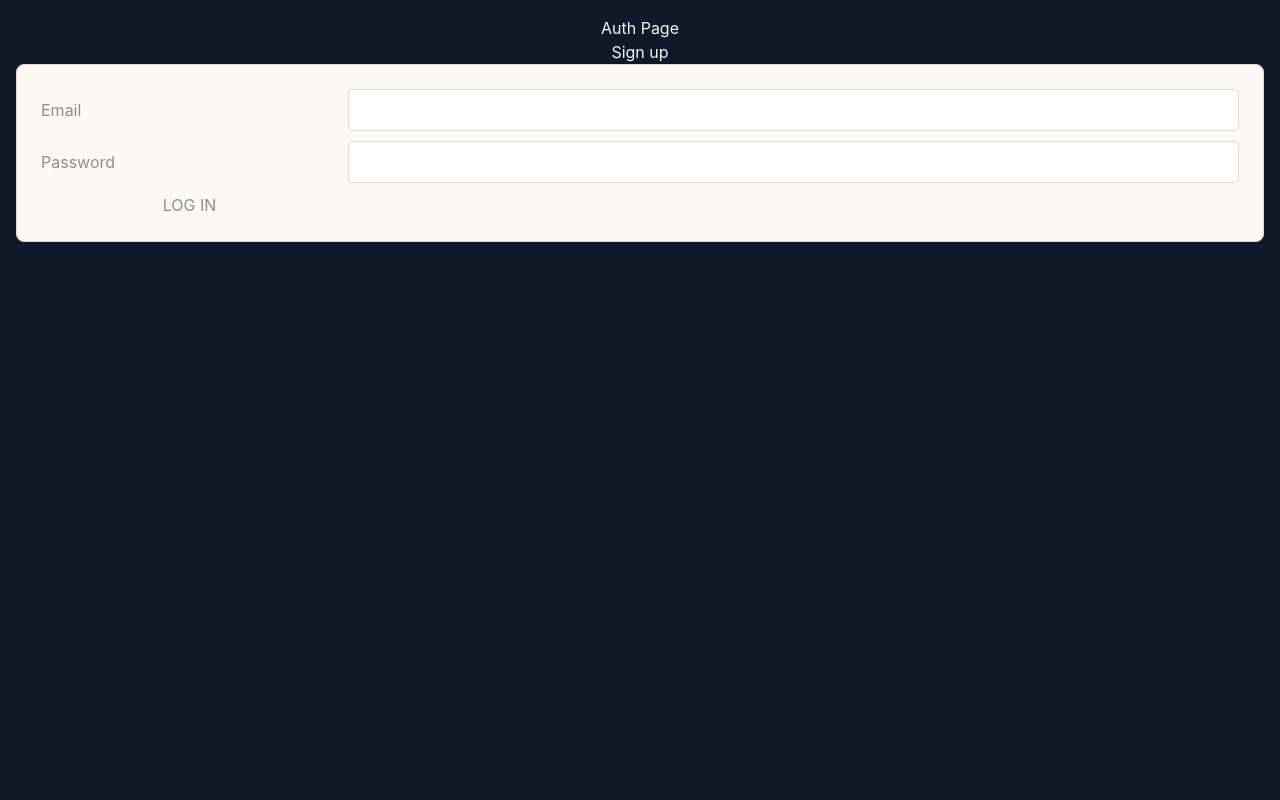
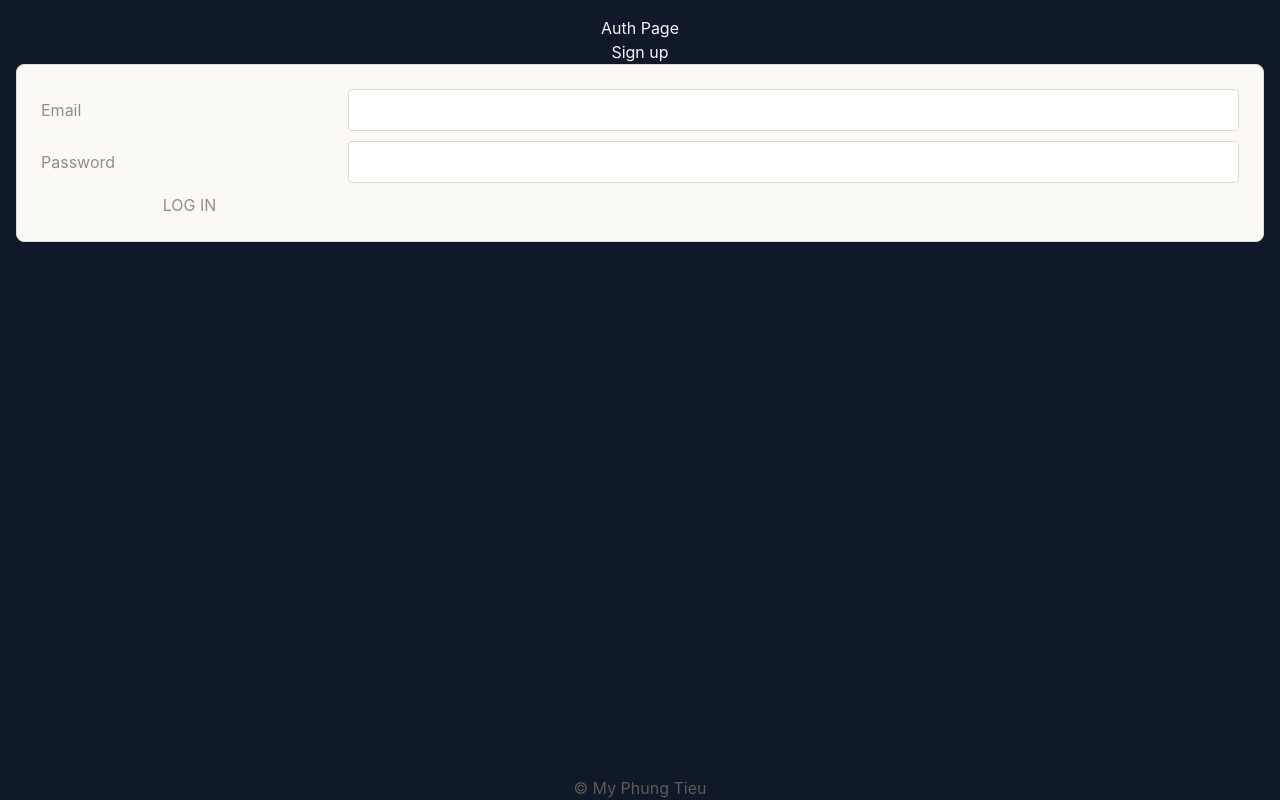
Before and after one commit to tmp03099/Travel-Planner, a React (Create React App) app: page /trip/1 in a window 1280 px wide. Built offline with nearby package versions, Linux system fonts and the light colour scheme; what @material-tailwind/react would draw is missing.

Commit message:
updated delete activity

```diff
--- a/src/App.js
+++ b/src/App.js
@@ -29,6 +29,9 @@ function App() {
       ) : (
         <AuthPage setUser={setUser} />
       )}
+      <div className="footer">
+        <span>© My Phung Tieu</span>
+      </div>
     </main>
   );
 }
--- a/src/index.css
+++ b/src/index.css
@@ -10,6 +10,14 @@
   width: 100%;
   overflow: hidden;
   background-size: cover;
+}
+
+.footer {
+  position: fixed;
+  left: 0;
+  bottom: 0;
+  width: 100%;
+  color: #615954;
 }
 
 /* CSS Custom Properties */
--- a/src/pages/EditTripPage/EditTrip.js
+++ b/src/pages/EditTripPage/EditTrip.js
@@ -4,7 +4,7 @@ import { useNavigate, useParams } from "react-router-dom";
 import { getTrip, updateTrip } from "../../utilities/trip-service";
 import ActivityDialog from "../../components/AddActivity/ActivityDialog";
 import { Button } from "@material-tailwind/react";
-import { getActivity } from "../../utilities/activity-service";
+import { deleteActivity, getActivity } from "../../utilities/activity-service";
 import { AiFillMinusCircle } from "react-icons/ai";
 
 function EditTrip() {
@@ -142,7 +142,13 @@ function EditTrip() {
                     <div>{activity.name}</div>
                     <div>Where: {activity.destination}</div>
                     <div>Time: {getDateString(activity.date)}</div>
-                    <button className="text-center">
+                    <button
+                      onClick={async () => {
+                        await deleteActivity(activity._id);
+                        activities.splice(activities.indexOf(activity), 1);
+                        setActivities([...activities]);
+                      }}
+                    >
                       <AiFillMinusCircle />
                     </button>
                   </div>
@@ -165,7 +171,13 @@ function EditTrip() {
                     <div>{activity.name}</div>
                     <div>{activity.destination}</div>
                     <div>{getDateString(activity.date)}</div>
-                    <button>
+                    <button
+                      onClick={async () => {
+                        await deleteActivity(activity._id);
+                        activities.splice(activities.indexOf(activity), 1);
+                        setActivities([...activities]);
+                      }}
+                    >
                       <AiFillMinusCircle />
                     </button>
                   </div>
@@ -188,7 +200,13 @@ function EditTrip() {
                     <div>{activity.name}</div>
                     <div>{activity.destination}</div>
                     <div>{getDateString(activity.date)}</div>
-                    <button>
+                    <button
+                      onClick={async () => {
+                        await deleteActivity(activity._id);
+                        activities.splice(activities.indexOf(activity), 1);
+                        setActivities([...activities]);
+                      }}
+                    >
                       <AiFillMinusCircle />
                     </button>
                   </div>
```
